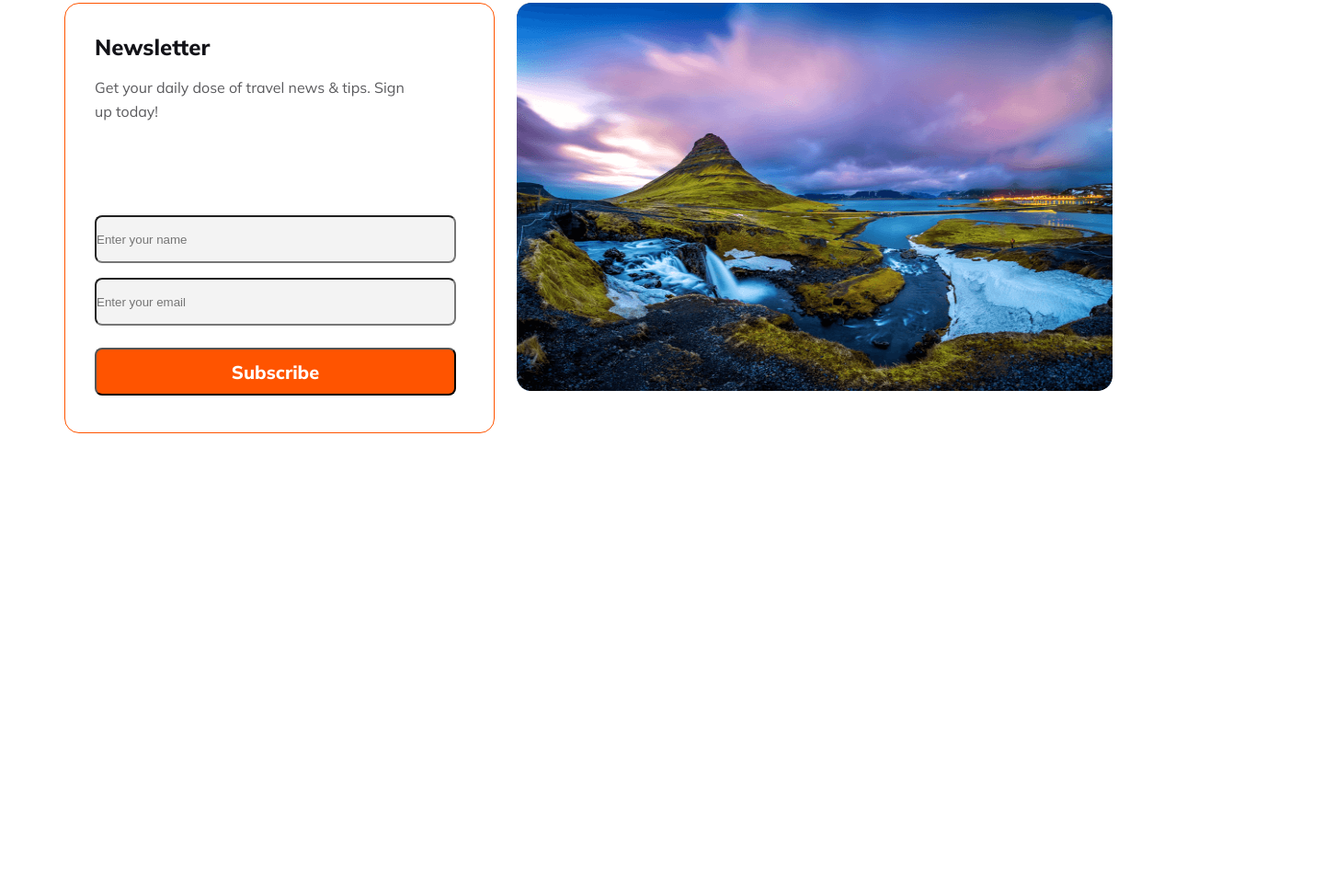
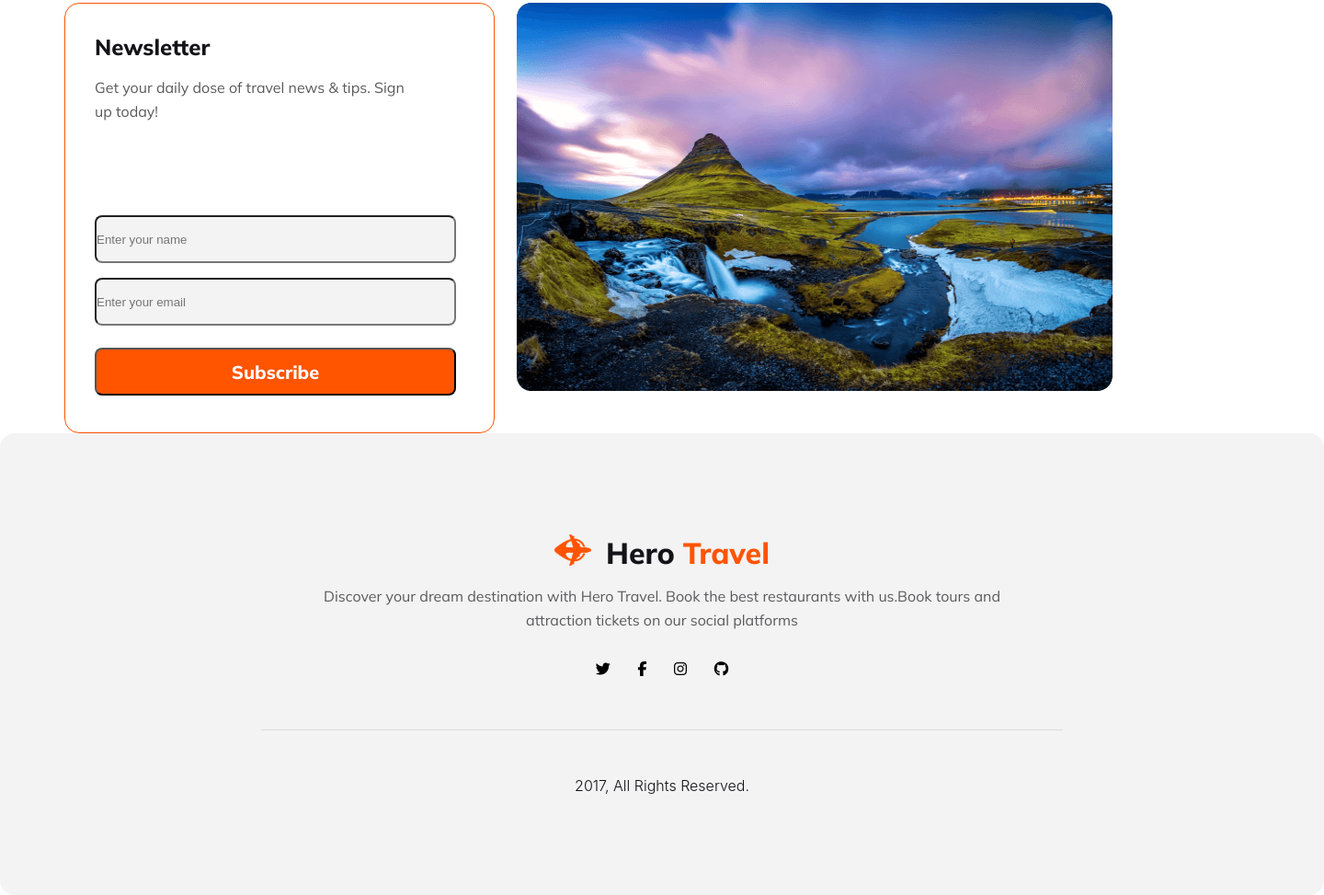
Before and after one commit to emonn1667/PH-Second-Assignment, a plain HTML site: page index.html in a window 1280 px wide. Shown: the part 3471-4444 px from the top of the page at 92% size, 1440 px wide, since content can reach past the window. Before the commit the page ends 3942 px from the top, so only its background shows below. Drawn offline with Linux system fonts and the light colour scheme.

Commit message:
final work done

```diff
--- a/index.html
+++ b/index.html
@@ -154,8 +154,30 @@
         </div>
 
 
+
     </main>
     <footer>
+        <div class="footer-container">
+            <div class="logo-imagee">
+                <img src="./images/Group 40071 (2).png" alt="Logo">
+                <p class="hero-textt">Hero <b>Travel</b></p>
+            </div>
+            <p class="footer-description">Discover your dream destination with Hero Travel.
+                Book the best restaurants with us.Book tours and attraction tickets on our social platforms</p>
+
+                <div class="social-icons">
+                    <i class="fa-brands fa-twitter"></i>
+                    <i class="fa-brands fa-facebook-f"></i>
+                    <i class="fa-brands fa-instagram"></i>
+                    <i class="fa-brands fa-github"></i>
+                </div>
+
+                <div class="border-line"></div>
+                <div class="copywrite">
+                    2017, All Rights Reserved.
+                </div>
+
+        </div>
 
     </footer>
 </body>
--- a/style.css
+++ b/style.css
@@ -486,7 +486,7 @@ header {
 
 .newletter-text {
   border-radius: 16px;
-  border: 1px solid #FF5400;
+  border: 1px solid #ff5400;
   max-width: 1140px;
   padding-left: 32px;
   padding-top: 32px;
@@ -559,3 +559,83 @@ header {
   border-radius: 16px;
   padding-left: 24px;
 }
+
+.footer-container {
+  display: flex;
+  flex-direction: column;
+  align-items: center;
+  border-radius: 16px;
+  width: 1440px;
+  height: 502px;
+  flex-shrink: 0;
+  background: rgba(19, 19, 24, 0.05);
+  margin-top: 100px;
+  margin: 0 auto;
+}
+
+.logo-imagee {
+  margin-top: 110px;
+  display: flex;
+}
+
+.logo-imagee img {
+  width: 40px;
+  flex-shrink: 0;
+  padding-bottom: 20px;
+}
+
+.hero-textt {
+  color: #131318;
+  font-family: Mulish;
+  font-size: 32px;
+  font-style: normal;
+  font-weight: 800;
+  line-height: normal;
+  padding-left: 16px;
+}
+
+.logo-imagee b {
+  color: #ff5400;
+  font-family: Mulish;
+  font-size: 32px;
+  font-style: normal;
+  font-weight: 800;
+  line-height: normal;
+}
+
+.footer-description {
+  width: 769px;
+  color: #5a5a5d;
+  text-align: center;
+  font-family: Mulish;
+  font-size: 16px;
+  font-style: normal;
+  font-weight: 400;
+  line-height: 26px; /* 162.5% */
+}
+
+.social-icons {
+  width: 174.322px;
+  height: 24px;
+  flex-shrink: 0;
+  display: flex;
+  justify-content: space-around;
+  margin-top: 32px;
+  margin-bottom: 50px;
+}
+
+.border-line {
+  width: 872px;
+  height: 1px;
+  background: rgba(19, 19, 24, 0.1);
+  margin-bottom: 50px;
+}
+
+.copywrite {
+  color: #131318;
+  font-family: Inter;
+  font-size: 16px;
+  font-style: normal;
+  font-weight: 300;
+  line-height: normal;
+}
```
